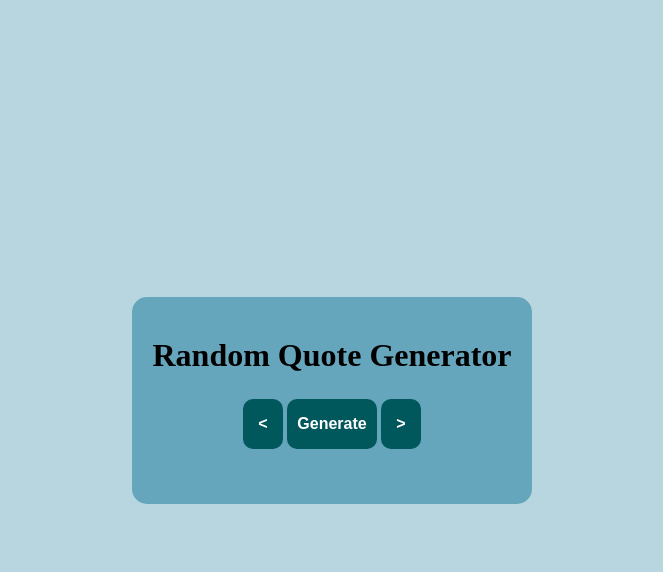
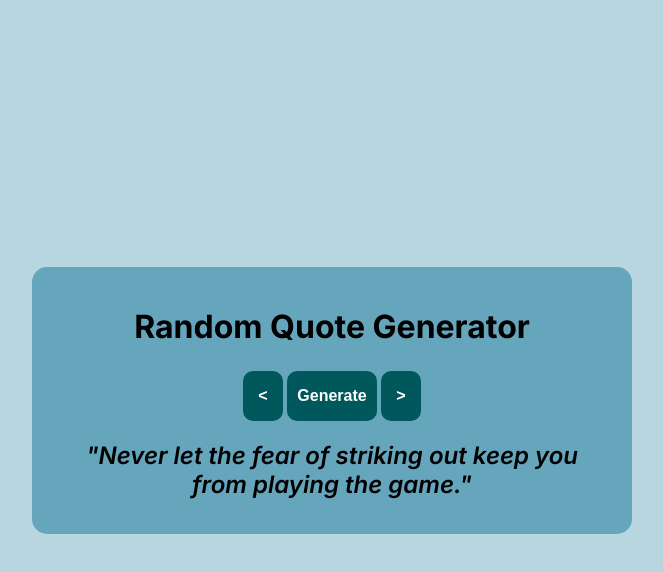
Before and after one commit to Thaara63/Random-Quote-Generator, a plain HTML site: page index.html in a window 1280 px wide. Both pictures are taken after a click on the button "Generate". Shown: the whole page, without its empty margins (308-971 px from the left). Drawn offline with Linux system fonts and the light colour scheme.

Commit message:
Completed Js

```diff
--- a/index.html
+++ b/index.html
@@ -11,10 +11,10 @@
     <div class="container">
         <h1>Random Quote Generator</h1>
         <button id="prev" class="goback"><</button>
-        <button id="generateBtn" onclick="generateRandomQuote()">Generate</button>
+        <button onclick="generateRandomQuote()">Generate</button>
         <button id="next" class="goback">></button>
         <p id="randomQuote"></p>
     </div>
-
+<script src="index.js"></script>
 </body>
 </html>
--- /dev/null
+++ b/index.js
@@ -0,0 +1,37 @@
+const quotes =[
+    "The greatest glory in living lies not in never falling, but in rising every time we fall.",
+    "The way to get started is to quit talking and begin doing.",
+    "Your time is limited, so don't waste it living someone else's life.",
+    "Don't be trapped by dogma - which is living with the results of other people's thinking.",
+    "The future belongs to those who believe in the beauty of their dreams.",
+    "If you look at what you have in life, you'll always have more. If you look at what you don't have in life, you'll never have enough.",
+    "If you set your goals ridiculously high and it's a failure, you will fail above everyone else's success.",
+    "You may say I'm a dreamer, but I'm not the only one. I hope someday you'll join us. And the world will live as one.",
+    "You only live once, but if you do it right, once is enough." ,
+    "Never let the fear of striking out keep you from playing the game."
+];
+
+const usedIndex = new Set();
+
+const randomQuote = document.getElementById("randomQuote");
+
+function generateRandomQuote(){
+
+    if(usedIndex.size >= quotes.length){
+        usedIndex.clear();
+    }
+
+    while(true){
+
+        const randomIndex = Math.floor(Math.random() * quotes.length);
+
+        if(usedIndex.has(randomIndex)){
+            continue;
+        }
+
+        randomQuote.textContent = `"${quotes[randomIndex]}"`;
+        usedIndex.add(randomIndex);
+        break;
+    }
+
+}
--- a/styles.css
+++ b/styles.css
@@ -1,3 +1,4 @@
+@import url('https://fonts.googleapis.com/css2?family=Inter:ital,opsz,wght@0,14..32,100..900;1,14..32,100..900&display=swap');
 
 *{
     margin: 0;
@@ -19,12 +20,13 @@ body{
     border-radius: 15px;
     padding: 15px 10px;
     text-align: center;
-    max-width: 400px;
+    width: 600px;
 }
 
 h1{
     margin: 10px 0;
     padding: 15px 10px;
+    font-family: "Inter", sans-serif;
 }
 
 button{
@@ -58,6 +60,8 @@ p{
     margin: 10px 5px;
     padding: 10px;
     font-size: 1.5rem;
-    font-weight: bold;
+    font-weight: 600;
     font-style: italic;
+    font-family: "Inter", sans-serif;
+
 }
```
